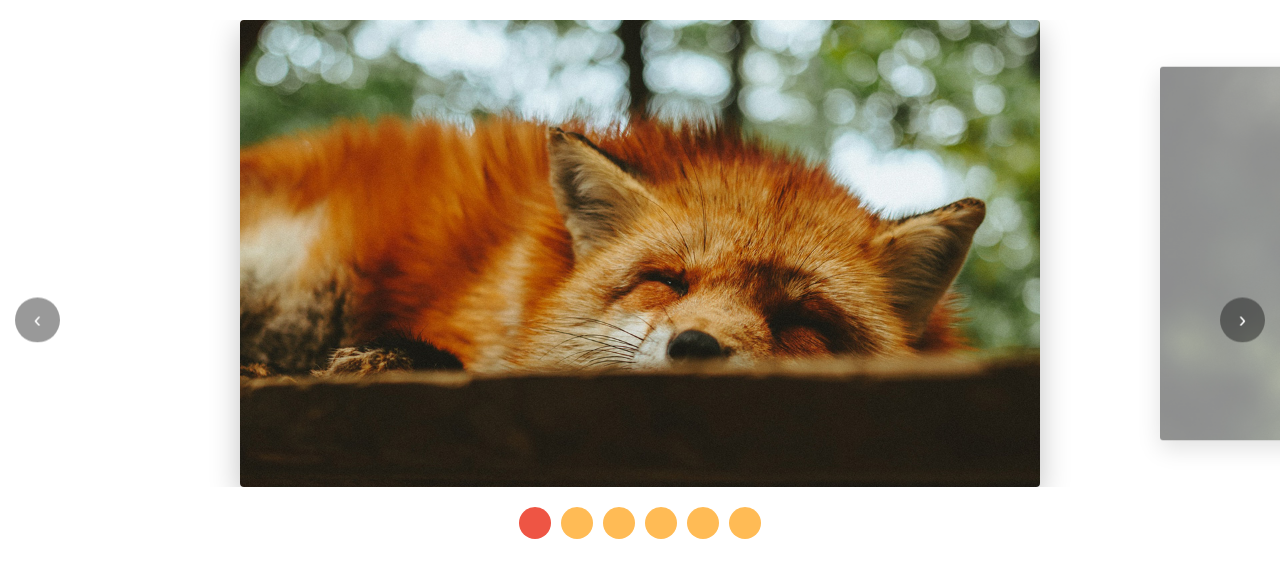
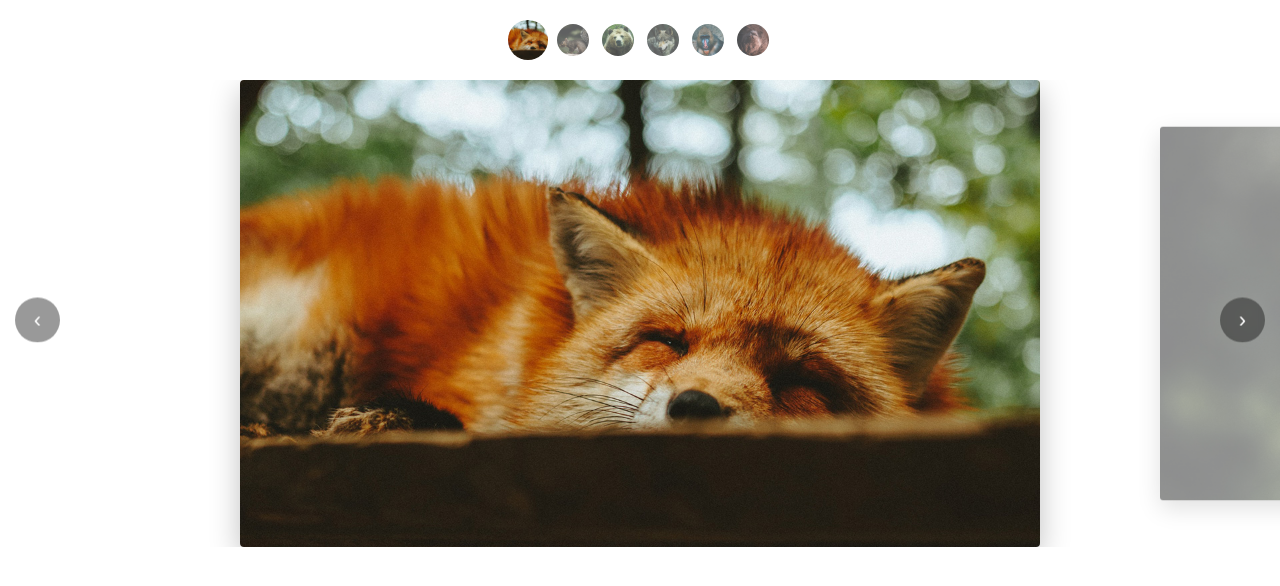
Before and after one commit to LuizBrazBR/Carrossel, a plain HTML site: page index.html in a window 1280 px wide. Drawn offline with Linux system fonts and the light colour scheme.

Commit message:
custom control de nav

```diff
--- a/css/style.css
+++ b/css/style.css
@@ -80,6 +80,29 @@ ul {
   margin-top: 20px;
 }
 
+.nav-top {
+  display: flex;
+  justify-content: center;
+  gap: 5px;
+}
+
+.nav-top li {
+  margin-top: 20px;
+  height: 40px;
+  width: 40px;
+  border-radius: 50%;
+  overflow: hidden;
+  cursor: pointer;
+  opacity: 0.7;
+  scale: 0.8;
+}
+
+.nav-top li.active,
+.nav-top li:hover {
+  opacity: 1;
+  scale: 1;
+}
+
 [data-control="slider"] li {
   background-color: #ffbb55;
   border-radius: 50%;
--- a/index.html
+++ b/index.html
@@ -8,6 +8,14 @@
     <link rel="stylesheet" href="css/style.css" />
   </head>
   <body>
+    <ul class="nav-top">
+      <li><img src="./img/foto1-thumb.jpg" alt="" /></li>
+      <li><img src="./img/foto2-thumb.jpg" alt="" /></li>
+      <li><img src="./img/foto3-thumb.jpg" alt="" /></li>
+      <li><img src="./img/foto4-thumb.jpg" alt="" /></li>
+      <li><img src="./img/foto5-thumb.jpg" alt="" /></li>
+      <li><img src="./img/foto6-thumb.jpg" alt="" /></li>
+    </ul>
     <section class="wrapper">
       <ul class="slider">
         <li><img src="./img/foto1.jpg" alt="" /></li>
--- a/js/script.js
+++ b/js/script.js
@@ -3,4 +3,4 @@ import { SliderButton } from "./slide.js";
 const slider = new SliderButton(".slider", ".wrapper");
 slider.onNav(".prev", ".next");
 slider.init();
-slider.activePaginacao();
+slider.activePaginacao("active", ".nav-top");
--- a/js/slide.js
+++ b/js/slide.js
@@ -37,8 +37,6 @@ export class Slider {
       current: 0,
       next: 1,
     };
-
-    this.slide = new Event("slide");
   }
 
   setStyle(active) {
@@ -181,6 +179,11 @@ export class Slider {
 }
 
 export class SliderButton extends Slider {
+  constructor(...args) {
+    super(...args);
+    this.slide = new Event("slide");
+  }
+
   onNav(prev, next) {
     this.prevArrow = document.querySelector(prev);
     this.nextArrow = document.querySelector(next);
@@ -204,24 +207,29 @@ export class SliderButton extends Slider {
     //tag.classList.add(classe);
   }
 
-  activePaginacao() {
-    this.createPaginacao();
-    this.tag.children[this.slideStatus.current].classList.add("active");
+  activePaginacao(classActive, custom) {
+    this.custom = custom
+      ? document.querySelector(custom)
+      : this.createPaginacao();
+
+    this.arrayChildren = custom ? this.custom.children : this.tag.children;
+
+    this.arrayChildren[this.slideStatus.current].classList.add(classActive);
 
     this.wrapper.addEventListener("slide", (e) => {
       this.slides.forEach((slide, index) => {
-        if (this.tag.children[index].classList.contains("active"))
-          this.tag.children[index].classList.remove("active");
+        if (this.arrayChildren[index].classList.contains(classActive))
+          this.arrayChildren[index].classList.remove(classActive);
       });
-      this.tag.children[this.slideStatus.current].classList.add("active");
+      this.arrayChildren[this.slideStatus.current].classList.add(classActive);
     });
     this.slides.forEach((slide, index) => {
-      this.tag.children[index].addEventListener("click", () => {
+      this.arrayChildren[index].addEventListener("click", () => {
         this.slides.forEach((slide, index) => {
-          if (this.tag.children[index].classList.contains("active"))
-            this.tag.children[index].classList.remove("active");
+          if (this.arrayChildren[index].classList.contains(classActive))
+            this.arrayChildren[index].classList.remove(classActive);
         });
-        this.tag.children[index].classList.add("active");
+        this.arrayChildren[index].classList.add(classActive);
         this.setStyle(true);
         this.goToSlide(index);
         this.onCurrent();
```
